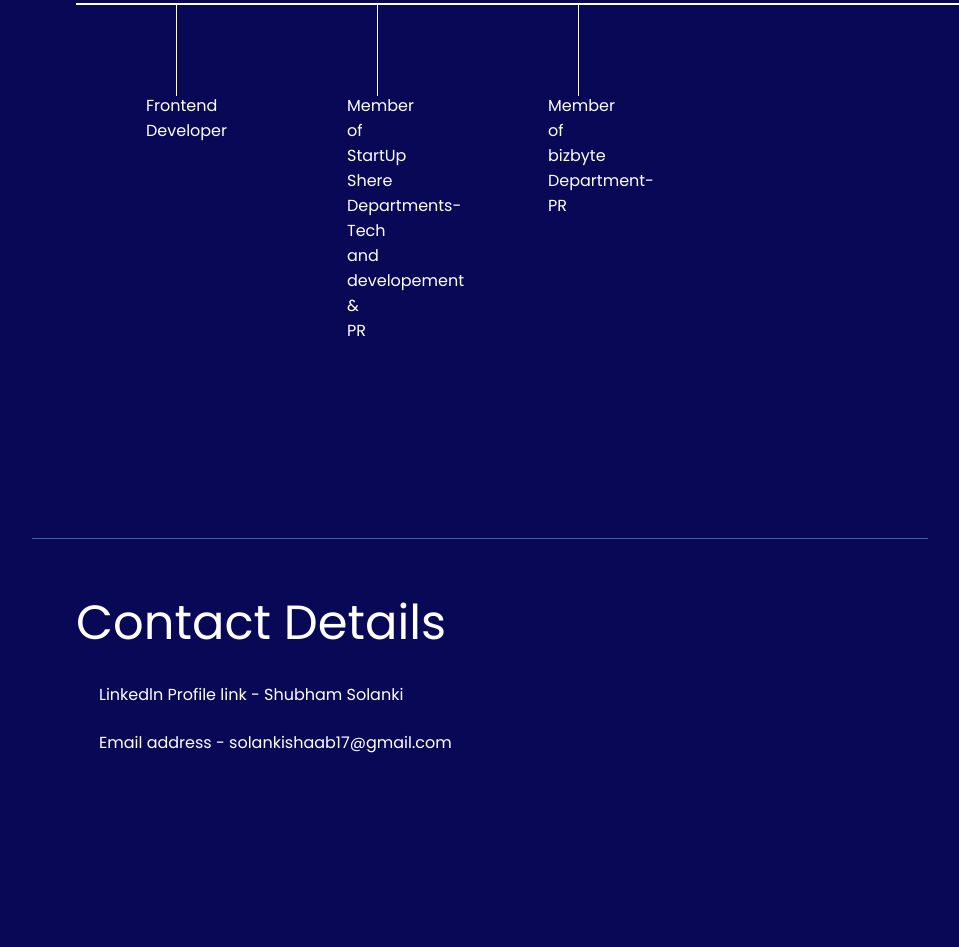
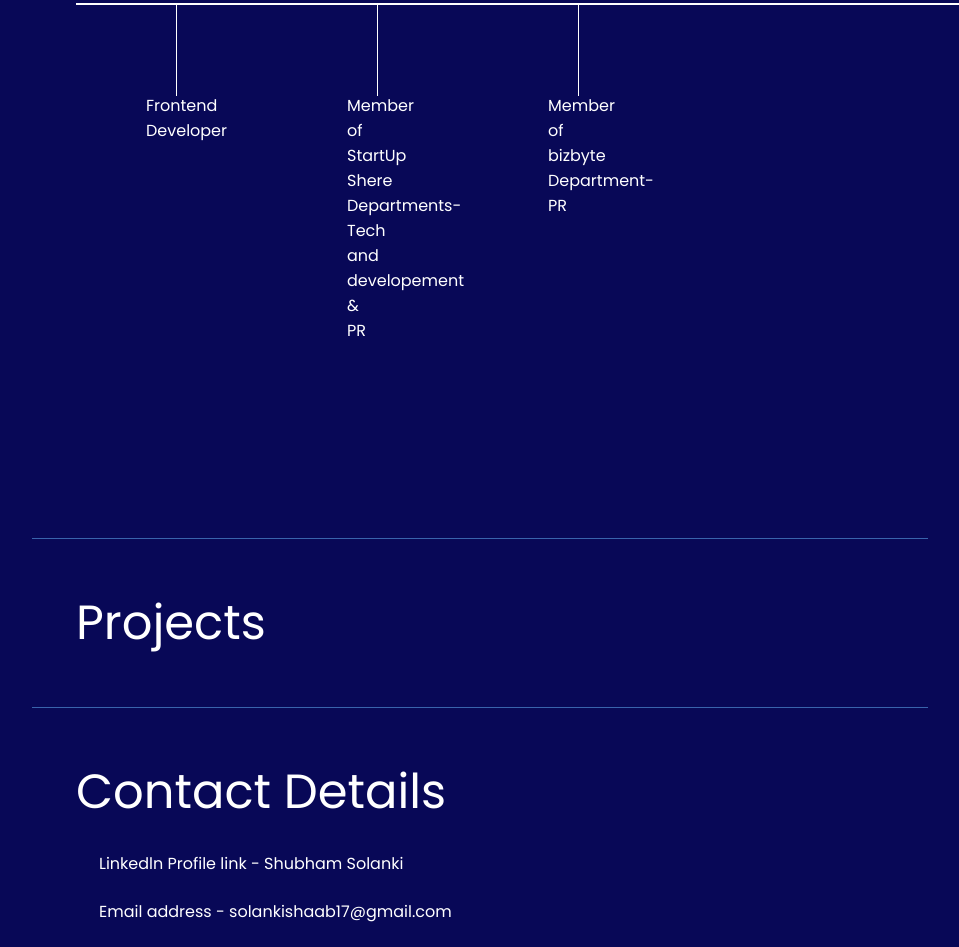
Before and after one commit to iamshubham1704/My-resume, a plain HTML site: page index.html in a window 1280 px wide. Shown: the part 854-1801 px from the top of the page, without its empty margins (52-1011 px from the left). Before the commit the page ends 1632 px from the top, so only its background shows below. Drawn offline with nearby package versions, Linux system fonts and the light colour scheme.

Commit message:
first commit

```diff
--- a/index.html
+++ b/index.html
@@ -55,6 +55,10 @@
             </div>
         </section>
         <hr>
+        <section class="forthsection">
+            <div class="projects">Projects</div>
+        </section>
+        <hr>
         <section class="thirdsection">
             <div class="contact">
                 Contact Details
--- a/style.css
+++ b/style.css
@@ -131,3 +131,14 @@ hr{
 .contact div a:hover{
     color: rgb(97, 118, 238);
 }
+
+.forthsection{
+    max-width: 80vw;
+    margin: auto;
+    height: auto;
+}
+
+.forthsection div{
+    font-size: 3rem;
+
+}
```
